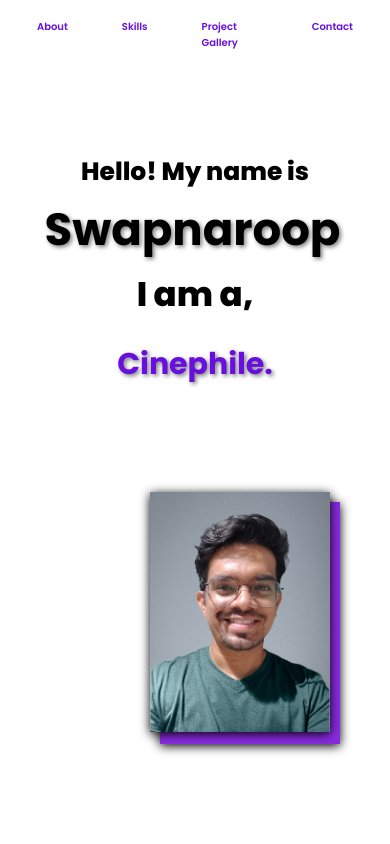
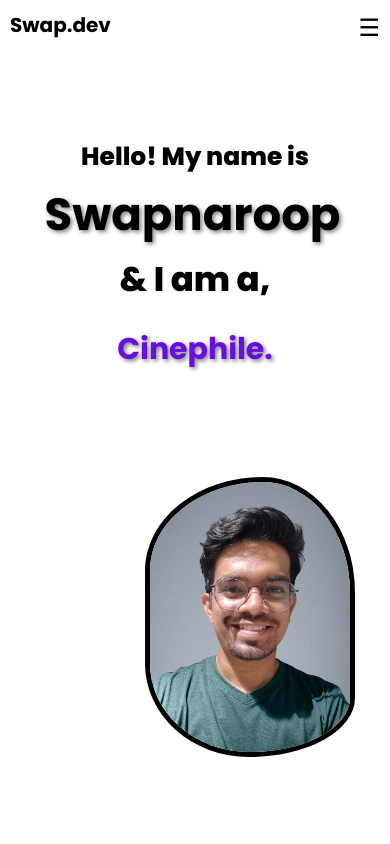
Before and after one commit to Swapnaroop2001/Portfolio-Website, a React (Create React App) app: page / in a window 390 px wide. Shown: the top 844 px of the page. Built offline with nearby package versions, Linux system fonts and the light colour scheme.

Commit message:
updates on navbar and intro image

```diff
--- a/package.json
+++ b/package.json
@@ -1,6 +1,6 @@
 {
   "homepage": "https://Swapnaroop2001.github.io/Portfolio-Website",
-  "name": "portfolio",
+  "name": "portfolio-website",
   "version": "0.1.0",
   "private": true,
   "dependencies": {
--- a/src/components/About/about.css
+++ b/src/components/About/about.css
@@ -2,6 +2,7 @@
   display: flex;
   align-items: center;
   height: 100vh;
+  padding: 50px;
 }
 
 .a-left {
@@ -36,8 +37,10 @@
 }
 
 .a-img {
-  object-fit: cover;
+    height: inherit;
+    width: inherit;
 }
+
 
 .a-bg{
   flex: 1;
--- a/src/components/Introduction/intro.css
+++ b/src/components/Introduction/intro.css
@@ -24,14 +24,55 @@
 
 .i-right {
     flex: 1;
+    display: flex;
     position: relative;
 }
 
+.myImage {
+    height: inherit;
+    width: inherit;
+}
+
+.i-myImgBg {
+    overflow: hidden;
+    position: relative;
+    top: 130px;
+    left: 150px;
+    height: 380px;
+    width: 290px;
+    border: 5px solid rgb(0, 0, 0);
+    animation: changeRadius 6s infinite;
+}
+
+@keyframes changeRadius {
+    0% {
+        border-end-start-radius: 270px 200px;
+        border-end-end-radius: 200px 100px;
+        border-start-end-radius: 160px 300px;
+        border-start-start-radius: 300px 200px;
+
+    }
+
+    50% {
+        border-start-start-radius: 120px 200px;
+        border-start-end-radius: 300px 100px;
+        border-end-start-radius: 90px 200px;
+        border-end-end-radius: 300px 200px;
+    }
+
+    100% {
+        border-end-start-radius: 270px 200px;
+        border-end-end-radius: 200px 100px;
+        border-start-end-radius: 160px 300px;
+        border-start-start-radius: 300px 200px;
+
+    }
+}
 
 .i-left-wrapper {
     position: relative;
-    top:140px;
-    left:120px;
+    top: 140px;
+    left: 120px;
     height: 50%;
     display: flex;
     flex-direction: column;
@@ -76,6 +117,7 @@
 }
 
 .i-title-wrapper {
+    margin: 0px;
     text-align: center;
     justify-content: center;
     align-items: center;
@@ -114,31 +156,43 @@
 
 }
 
-.i-bg {
+/* .i-bg {
     background-color: rgb(104, 14, 222);
     width: 290px;
     height: 380px;
     box-shadow: 0 2px 10px rgb(0, 0, 0);
     position: absolute;
-    left: 165px;
-    top: 170px;
-}
+    top: 45%;
+    left: 43%;
+    transform: translate(-50%, -50%);
+} */
 
 
 @media screen and (max-width : 768px) {
+
     /* Left */
-    .i-left{
+    .i-left {
         align-items: center;
     }
+
     .i {
         height: 100vh;
         width: 100%;
     }
+
+    .i-myImgBg {
+        top: 120px;
+        left: 35px;
+        height: 310px;
+        width: 235px;
+    }
+
     .i-left-wrapper {
-        top:150px;
+        top: 150px;
         padding: 20px 20px 20px 85px;
         position: static;
     }
+
     .i-intro {
         font-size: 30px;
         margin: 0px 0px;
@@ -155,34 +209,37 @@
 
 
     /* Right */
+
     .i-image {
         position: relative;
-        height: 100%;
-        width: 100%;
+        height: 280px;
+        width: 220px;
         z-index: 1;
         top: 0;
         left: 0;
     }
 
-    .i-bg {
+    /* .i-bg {
         background-color: rgb(104, 14, 222);
         height: 280px;
         width: 220px;
-        top: 170px;
-        left:30px;
+        top: 52%;
+        left: 55%;
+        transform: translate(-50%, -50%);
         position: absolute;
         z-index: 0;
-    }
-    .i-bgg {
+    } */
+
+    /* .i-bgg {
         position: absolute;
         height: 280px;
         width: 220px;
         top: 160px;
-        left:20px;
+        left: 20px;
         z-index: 1;
         position: absolute;
         background-color: rgb(243, 243, 243);
-    }
+    } */
 
 }
 
@@ -193,6 +250,13 @@
         position: relative;
     }
 
+    .i-myImgBg {
+        top: 120px;
+        left: 35px;
+        height: 310px;
+        width: 235px;
+    }
+
     .i-left {
         flex: 1;
         width: 100%;
@@ -201,7 +265,7 @@
     }
 
     .i-left-wrapper {
-        padding: 20px;
+        padding: 10px;
         height: auto;
         text-align: center;
         align-items: center;
@@ -234,12 +298,11 @@
 
     /* Right */
 
-    .i-right {
-        flex: 1;
-        width: 100%;
-        display: flex;
-        position: relative;
-        justify-content: center;
+    .i-myImgBg {
+        top: 0px;
+        left: 145px;
+        height: 270px;
+        width: 200px;
     }
 
     .i-image {
@@ -250,24 +313,4 @@
         top: 0;
         left: 0;
     }
-
-    .i-bg {
-        background-color:blueviolet;
-        height: 242px;
-        width: 180px;
-        position: absolute;
-        top:10px;
-        left:160px;
-        z-index: 0;
-    }
-    .i-bgg {
-        position: absolute;
-        top:0px;
-        left:150px;
-        height: 240px;
-        width: 180px;
-        z-index: 1;
-        position: absolute;
-        background-color: rgb(243, 243, 243);
-    }
 }
--- a/src/components/Introduction/intro.jsx
+++ b/src/components/Introduction/intro.jsx
@@ -8,11 +8,11 @@ export default function Intro() {
         <div className="i-left-wrapper">
           <h2 className="i-intro">Hello! My name is</h2>
           <h1 className="i-name">Swapnaroop</h1>
-          <h2 className="i-Iam">I am a,</h2>
+          <h2 className="i-Iam">& I am a,</h2>
           <div className="i-title">
             <div className="i-title-wrapper">
+              <div className="i-title-item">Software Developer.</div>
               <div className="i-title-item">Graduate Student.</div>
-              <div className="i-title-item">Software developer.</div>
               <div className="i-title-item">Cinephile.</div>
               <div className="i-title-item">Tech Enthusiast.</div>
             </div>
@@ -25,11 +25,13 @@ export default function Intro() {
       </div>
 
       <div className="i-right">
-        <div className="i-bg"></div>
-        <div className="i-bgg">
-        <img src={human} alt="" className="i-image" />
+
+        <div className="i-myImgBg">
+        <img src={human} className="myImage" />
         </div>
+
       </div>
+
     </div>
 
 
--- a/src/components/Navbar/Navbar.jsx
+++ b/src/components/Navbar/Navbar.jsx
@@ -1,11 +1,24 @@
-import React, { useRef } from 'react'
+import React, { useRef, useState } from 'react'
 import '..//Navbar/navbar.css'
 import { Link } from 'react-scroll'
 
 export default function Navbar() {
+    const [isNavOpen, setNavOpen] = useState(false);
+
+    const toggleNav = () => {
+        console.log(!isNavOpen)
+        setNavOpen(!isNavOpen);
+    };
+
+    const reloadPage = () => {
+        window.location.reload();
+    };
+
     return (
         <div>
             <div class="navbar" id="navbar">
+                <div className="navbar-brand" onClick={reloadPage}>Swap.dev</div>
+                <div className={`nav-list ${isNavOpen ? 'show' : ''}`}>
                     <Link
                         className='item'
                         to="About"
@@ -50,6 +63,8 @@ export default function Navbar() {
                         Contact
                     </Link>
                 </div>
+                <div className="navbar-toggle" onClick={toggleNav}>&#9776;</div>
+            </div>
         </div>
     )
 }
--- a/src/components/Navbar/navbar.css
+++ b/src/components/Navbar/navbar.css
@@ -2,41 +2,87 @@
     display: flex;
     background-color: transparent;
     padding: 15px;
-    justify-content: center;
+    justify-content: space-between;
     position: sticky;
     max-width: 100%;
     overflow: hidden;
     top: 0;
     transition: background-color 0.3s ease;
-    padding: 10px;
-
+    padding: 25px;
 }
-
+.navbar-brand{
+    font-size: 20px;
+    font-weight: 700;
+    cursor: pointer;
+}
 .item {
-    color:  rgb(104, 14, 222);
+    color: rgb(104, 14, 222);
     font-weight: 600;
     background-color: rgba(0, 0, 0, 0);
     border: 1px solid #fff;
-    padding: 8px 16px;
+    padding: 10px 10px;
     cursor: pointer;
-    font-size: 20px;
-    margin:0px 10px
+    font-size: 17px;
+    margin: 5px 10px
 }
 
 .item:hover {
-    color:  rgb(255, 255, 255);
-    border-color:  rgb(104, 14, 222);
+    color: rgb(255, 255, 255);
+    border-color: rgb(104, 14, 222);
     background-color: rgb(104, 14, 222);
     box-shadow: 0 2px 10px rgb(122, 122, 122);
-  }
+}
+
+.navbar-toggle {
+    display: none;
+    font-size: 1.5em;
+    cursor: pointer;
+}
 
 @media screen and (max-width : 768px) {
-    .item{
+    .item {
         font-size: 16px;
     }
 }
+
 @media screen and (max-width : 480px) {
-    .item{
+    .navbar{
+        display: flex;
+        justify-content: space-between;
+        padding: 10px;
+        box-shadow: 0 2px 10px rgb(122, 122, 122);
+
+    }
+
+    .navbar-brand{
+        display: block;
+    }
+    .nav-list {
+        display: none;
+        flex-direction: column;
+        width: 100%;
+        text-align: center;
+        position: absolute;
+        top: 60px;
+        /* Adjust as needed */
+        left: 0;
+        background-color: #333;
+        z-index: 1;
+    }
+
+    .item {
         font-size: 10px;
     }
+
+    .navbar-toggle {
+        display: block;
+    }
+
+    .nav-list.show {
+        display: flex;
+    }
+
+    .navbar-toggle {
+        display: block;
+    }
 }
--- a/src/components/Product/Product.css
+++ b/src/components/Product/Product.css
@@ -2,15 +2,15 @@
     width: 40vh;
     height: 35vh;
     margin: 20px 10px;
-    border: 2px solid rgb(0, 0, 0);
-    border-radius: 10px 10px 0px 0px;
+    border: 2px solid rgb(50, 50, 50);
+    border-radius: 10px 10px 5px 5px;
     overflow: hidden;
     box-shadow: 0 2px 10px rgba(0, 0, 0, 0.2);
 }
 
 .p-browser {
     height: 20px;
-    background-color: rgb(186, 186, 186);
+    background-color: rgb(202, 202, 202);
     display: flex;
     align-items: center;
     position: sticky;
@@ -66,10 +66,6 @@
         width: 80vh;
         height: 30vh;
     }
-
-
-
-
     .p:hover {
         border-color: rgb(104, 14, 222);
         background-color: rgb(255, 255, 255);
--- a/src/components/Product/Product.jsx
+++ b/src/components/Product/Product.jsx
@@ -1,6 +1,5 @@
 import React from 'react'
 import '..//Product/Product.css'
-import TheDailyBugle from '..//..//images/TheDailyBugle.png'
 
 export default function Product(props) {
   {}
@@ -12,7 +11,7 @@ export default function Product(props) {
         <div className="p-circle3"></div>
       </div>
 
-      <a href='https://github.com/Swapnaroop2001' target="_blank" rel="noopener noreferrer">
+      <a href={props.GithubRepo} target="_blank" rel="noopener noreferrer">
         <img src={props.image} alt="" className="p-img" />
       </a>
       </div>
--- a/src/components/Skills/skills.css
+++ b/src/components/Skills/skills.css
@@ -14,6 +14,7 @@
 .s-div2{
     display: flex;
     justify-content: center;
+    border-radius: 15px;
 }
 
 .s-item{
@@ -55,7 +56,6 @@
         display: flex;
         justify-content: center;
         border: 2px solid black;
-        border-radius: 25px;
     }
 }
 
@@ -73,7 +73,7 @@
 
     .s-item{
         width: 100%;
-        padding: 10px;
+        padding:5px 2px;
     }
     .s-type{
         font-size: 100%;
@@ -84,10 +84,10 @@
     }
 
     .s-type1{
-        font-size: 10px;
+        font-size: 7px;
     }
 
     .s-type2{
-        font-size: 10px;
+        font-size: 8px;
     }
 }
```
Also changed, not shown: src/components/ProductList/Productlist.jsx (+9 -4 lines). Lines whose indentation alone changed are shown as unchanged.
